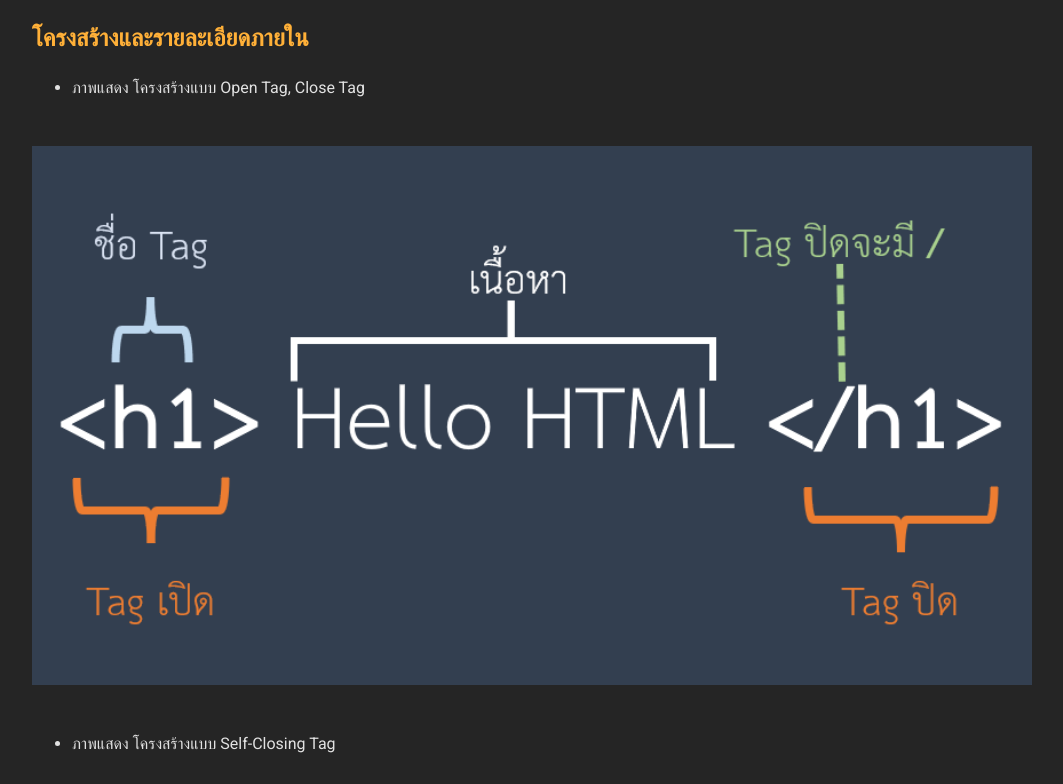
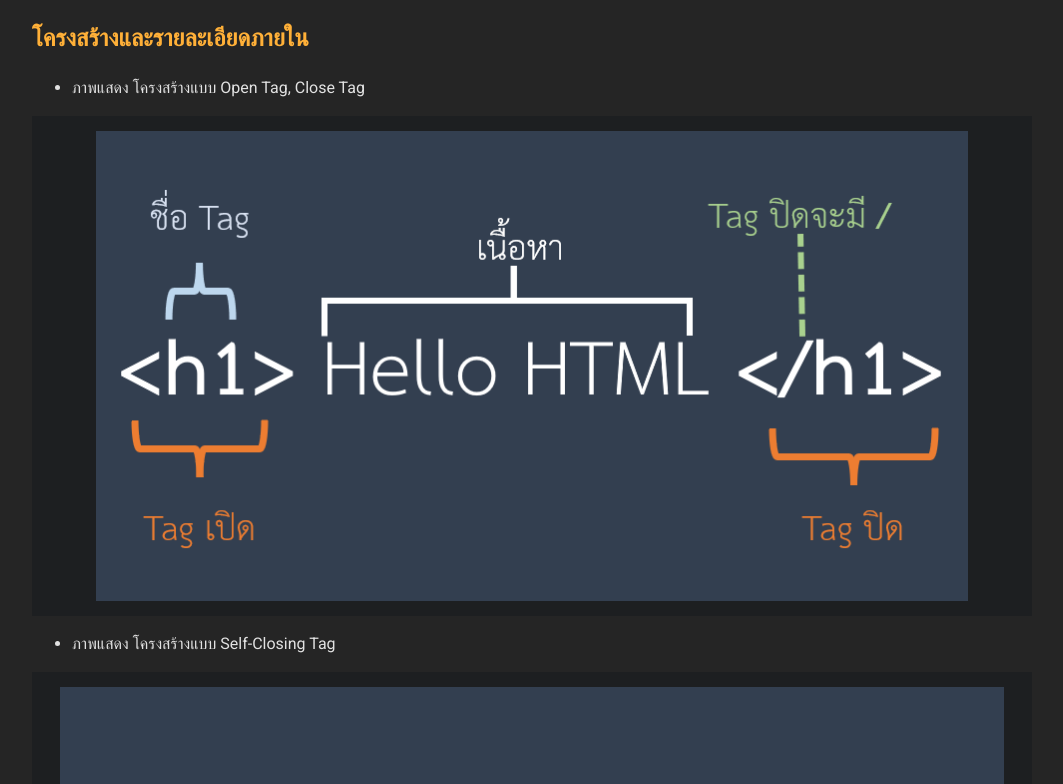
Before and after one commit to ntpon/ntpon.dev, a Next.js app: page /blog/01-html-hello-html in a window 1280 px wide. Shown: the part 1511-2295 px from the top of the page, without its empty margins (108-1171 px from the left). Built offline with nearby package versions, Linux system fonts and the light colour scheme; a web font is replaced by a local one.

Commit message:
Update Article HTML-PATH

```diff
--- a/components/ArticleDetail.js
+++ b/components/ArticleDetail.js
@@ -10,14 +10,13 @@ export default function ArticleDetail({ post }) {
 
       if (node.children[0].tagName === 'img') {
         const image = node.children[0];
-        // console.log(`/images/posts/${image.properties.src}`);
         return (
           <div className="image">
             <Image
               src={encodeURI(`/images/posts/${image.properties.src}`)}
               alt={image.alt}
-              width={500}
-              height={300}
+              width={1000}
+              height={500}
               layout="responsive"
               placeholder="blur"
               blurDataURL={encodeURI(`/images/posts/${image.properties.src}`)}
--- a/styles/globals.css
+++ b/styles/globals.css
@@ -190,6 +190,8 @@ main {
   width: 100%;
   margin: auto;
   object-fit: contain;
+  background-color: rgb(29, 31, 33);
+  padding: 15px !important;
 }
 
 @media (max-width: 1000px) {
```
Also changed, not shown: posts/03-html-path.md (+7 -3 lines).
